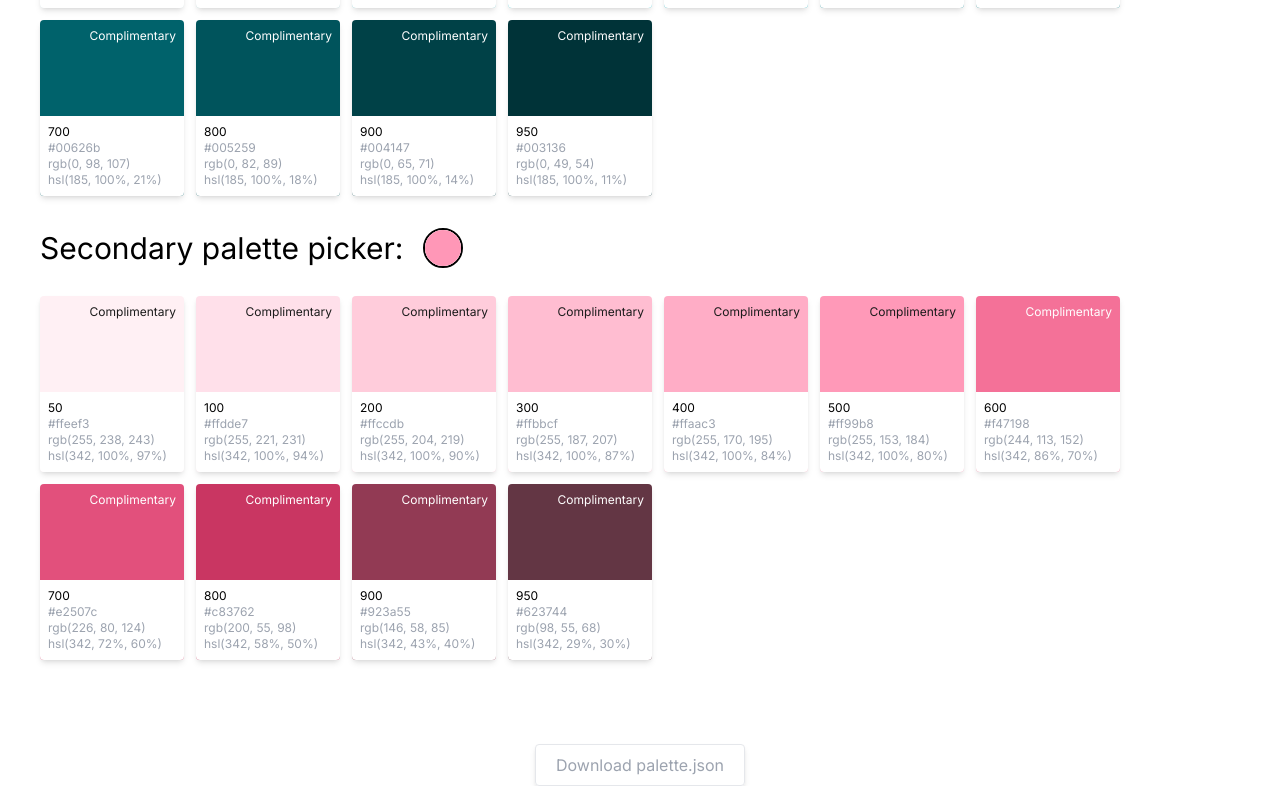
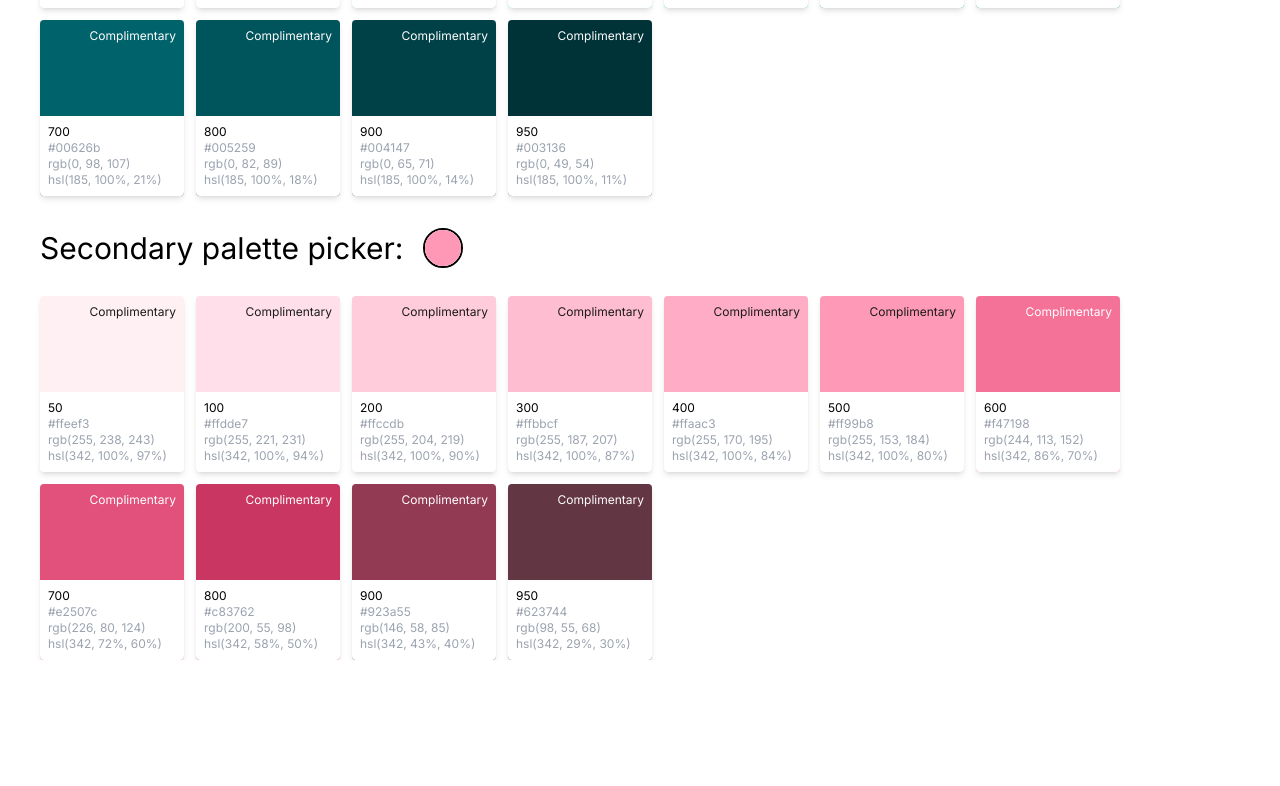
Before and after one commit to annelindeandersen/palette, a Next.js app: page / in a window 1280 px wide. Shown: the part 288-1074 px from the top of the page. After the commit the page ends 948 px from the top, so only its background shows below. Built offline with nearby package versions, Linux system fonts and the light colour scheme.

Commit message:
Remove button

```diff
--- a/app/components/PalettePicker.js
+++ b/app/components/PalettePicker.js
@@ -13,16 +13,6 @@ export const PalettePicker = () => {
 
     const primaryPalette = getPalette(HSLPrimary);
     const secondaryPalette = getPalette(HSLSecondary);
-
-    const downloadPalette = () => {
-        const palette = {primaryPalette, secondaryPalette};
-        const paletteData ='data:application/json;charset=utf-8,' + encodeURIComponent(JSON.stringify(palette));
-        const download = document.createElement('palette');
-
-        download.setAttribute('href', paletteData);
-        download.setAttribute('download', 'Palette.json');
-        download.click();
-    }
 
   return (
     <>
@@ -71,7 +61,6 @@ export const PalettePicker = () => {
                 )}
             </PaletteWrapper>
         </PaletteSection>
-        <button onClick={downloadPalette} className="border shadow-md rounded text-gray-400 py-2 px-5 m-16">Download palette.json</button>
       </>
   )
 }
```
